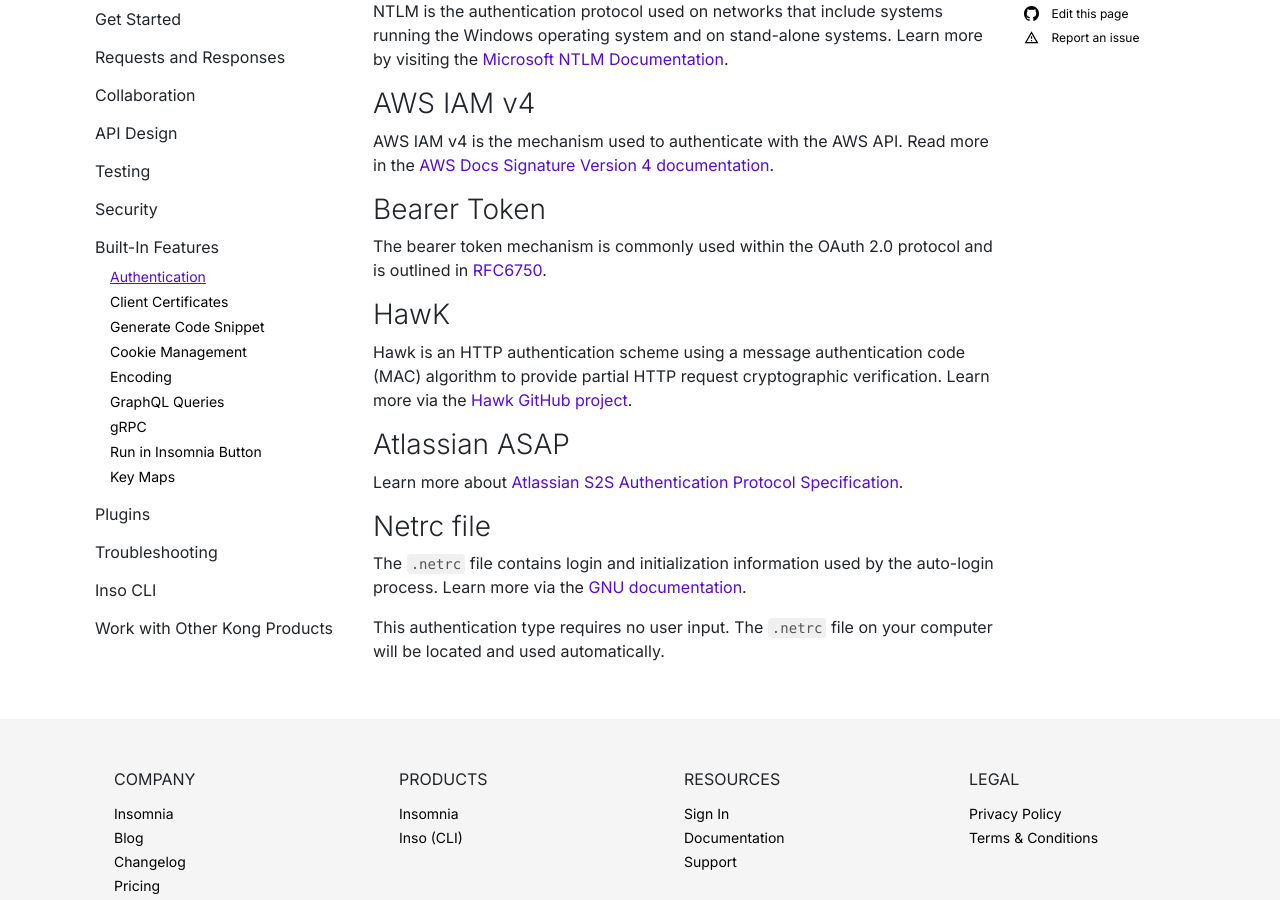
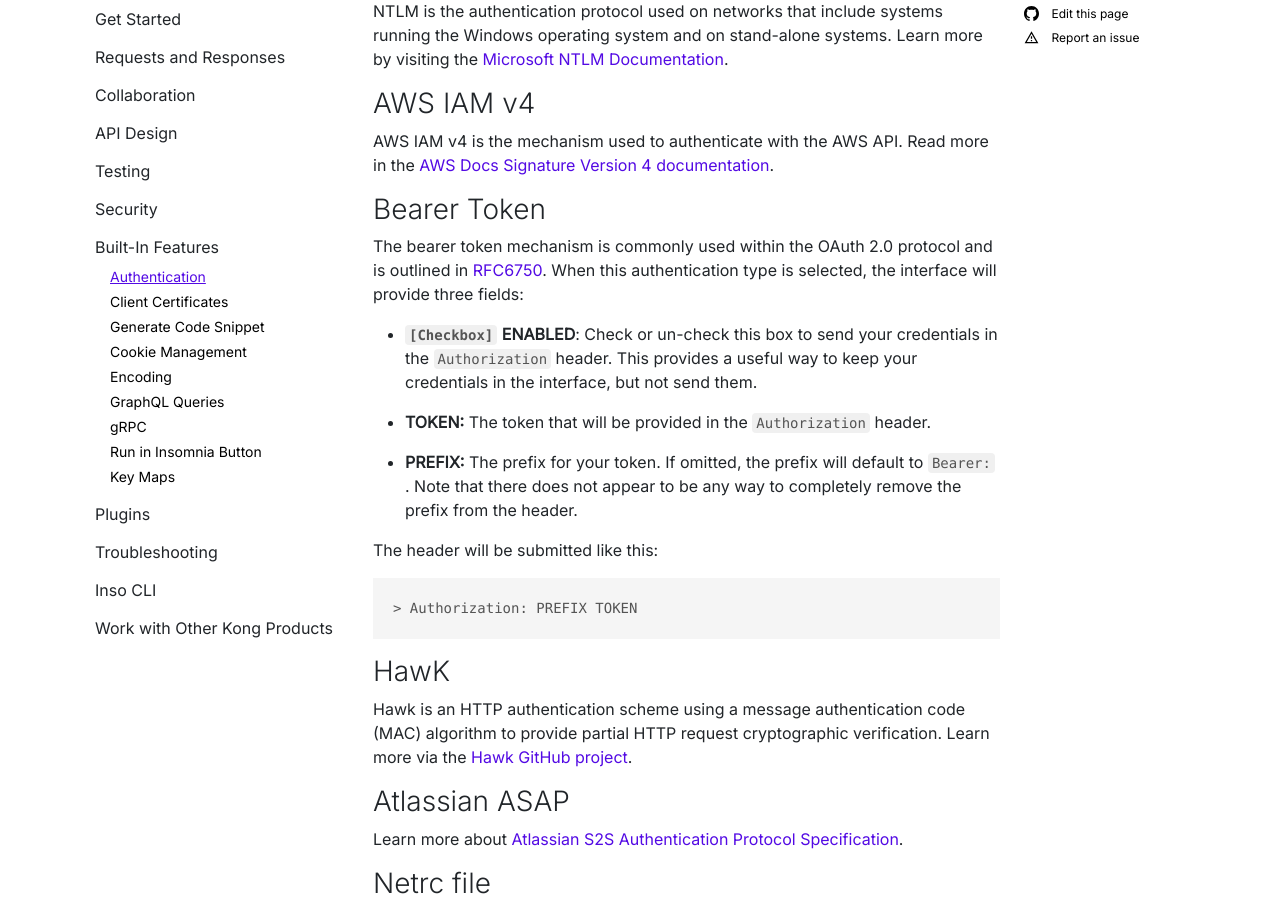
Before and after one commit to Kong/insomnia-docs, a Jekyll site: the page built from docs/insomnia/authentication.md, in a window 1280 px wide and 900 px high, scrolled down 1542 px. Built offline with Jekyll 4.4.1, drawn with Linux system fonts in a browser that asks for light colours; comment, search, counter and statistics services are not loaded.

Commit message:
Expanding documentation for  Authentication by `Bearer` Token

````diff
--- a/docs/insomnia/authentication.md
+++ b/docs/insomnia/authentication.md
@@ -44,7 +44,19 @@
 
 ### Bearer Token
 
-The bearer token mechanism is commonly used within the OAuth 2.0 protocol and is outlined in [RFC6750](https://datatracker.ietf.org/doc/html/rfc6750).
+The bearer token mechanism is commonly used within the OAuth 2.0 protocol and is outlined in [RFC6750](https://datatracker.ietf.org/doc/html/rfc6750).  When this authentication type is selected, the interface will provide three fields:
+
+- **`[Checkbox]` ENABLED**: Check or un-check this box to send your credentials in the `Authorization` header.  This provides a useful way to keep your credentials in the interface, but not send them.
+
+- **TOKEN:** The token that will be provided in the `Authorization` header.
+
+- **PREFIX:** The prefix for your token.  If omitted, the prefix will default to `Bearer: `.  Note that there does not appear to be any way to completely remove the prefix from the header.
+
+The header will be submitted like this:
+
+```
+> Authorization: PREFIX TOKEN
+```
 
 ### HawK
 
````
